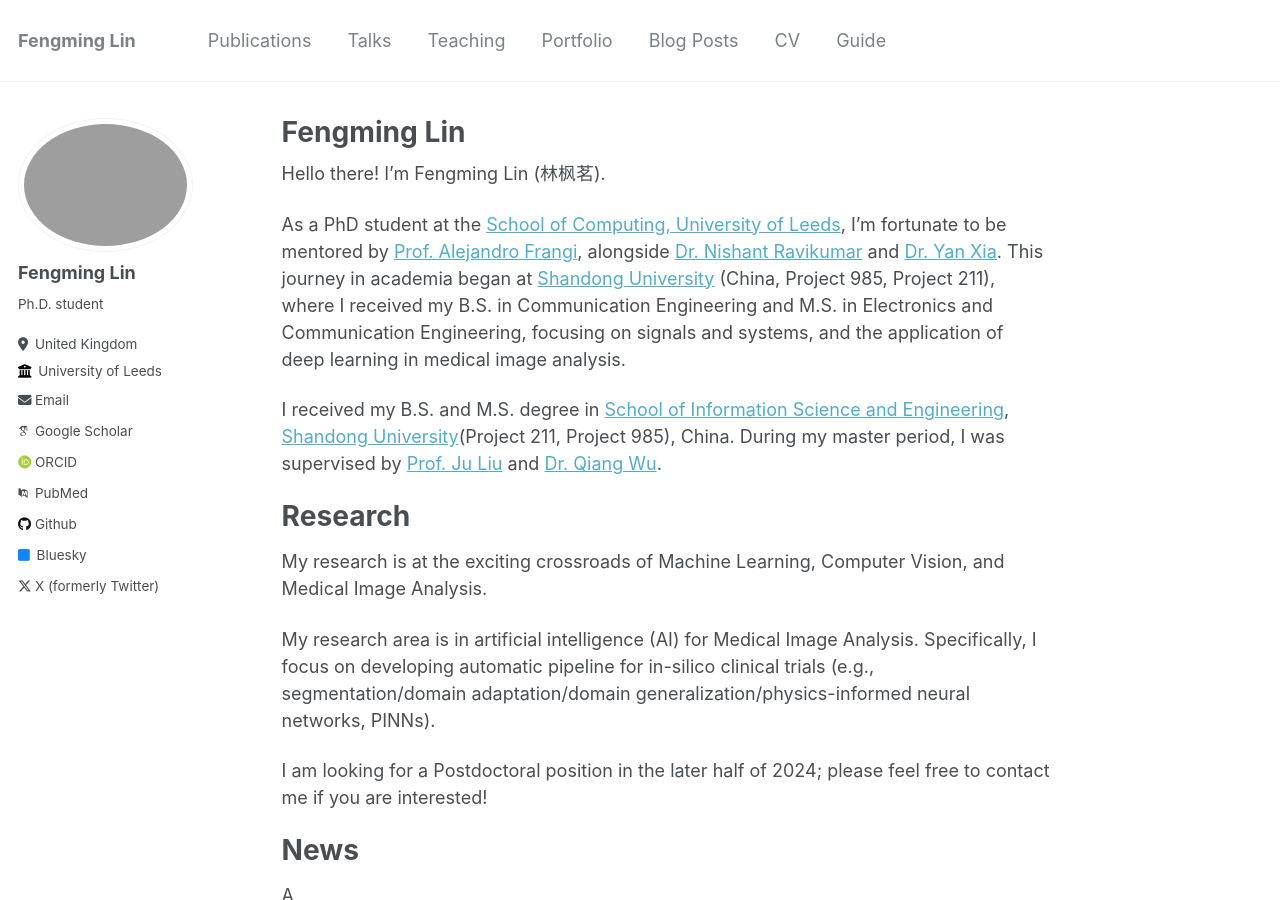
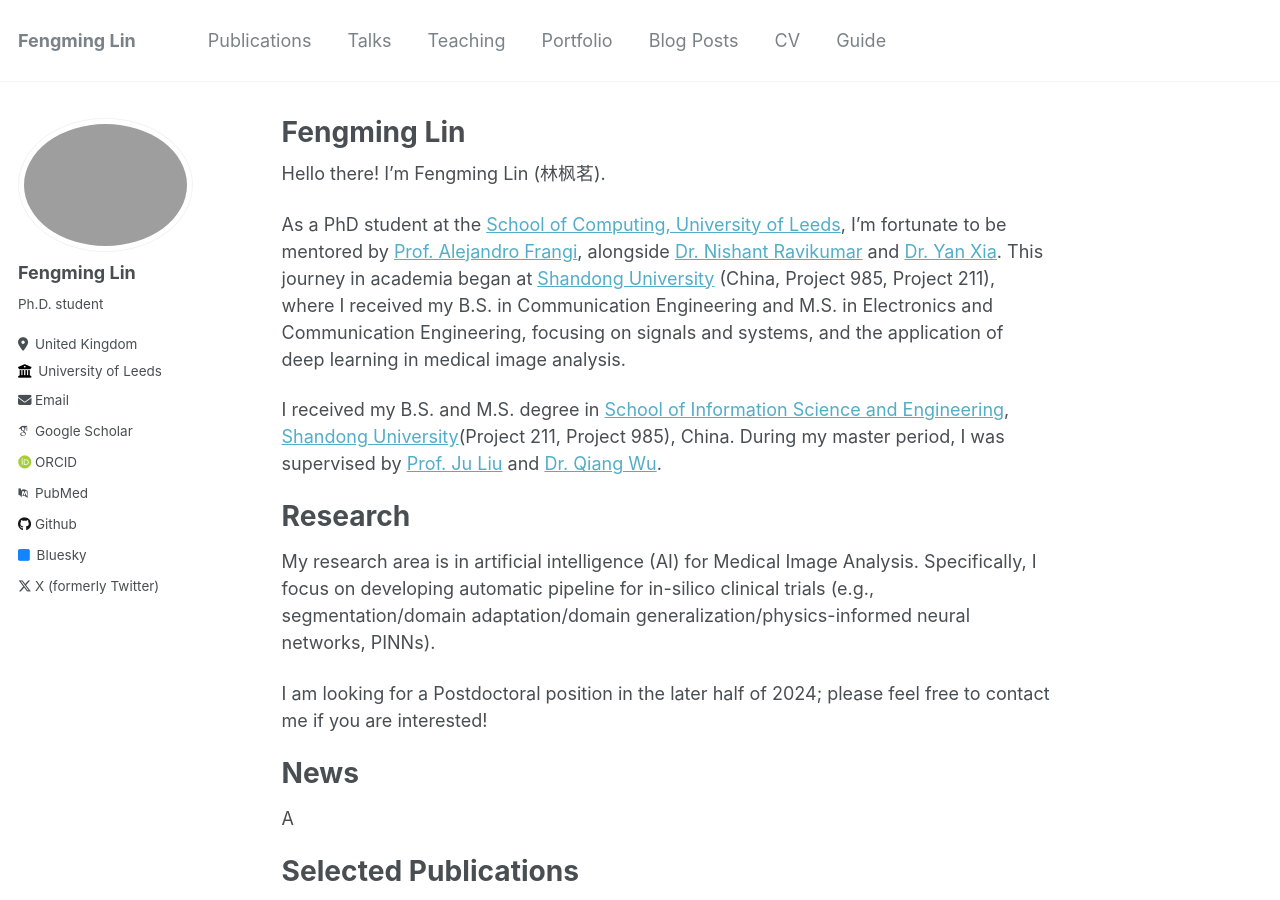
Before and after one commit to fmlinks/fmlinks.github.io, a Jekyll site: the page built from _pages/about.md, in a window 1280 px wide and 900 px high. Built offline with Jekyll 4.4.1, drawn with Linux system fonts in a browser that asks for light colours; some web fonts are replaced.

Commit message:
Update about.md

```diff
--- a/_pages/about.md
+++ b/_pages/about.md
@@ -16,8 +16,6 @@ I received my B.S. and M.S. degree in [School of Information Science and Enginee
 
 Research
 ======
-My research is at the exciting crossroads of Machine Learning, Computer Vision, and Medical Image Analysis.
-
 My research area is in artificial intelligence (AI) for Medical Image Analysis. Specifically, I focus on developing automatic pipeline for in-silico clinical trials (e.g., segmentation/domain adaptation/domain generalization/physics-informed neural networks, PINNs).
 
 I am looking for a Postdoctoral position in the later half of 2024; please feel free to contact me if you are interested!
```
